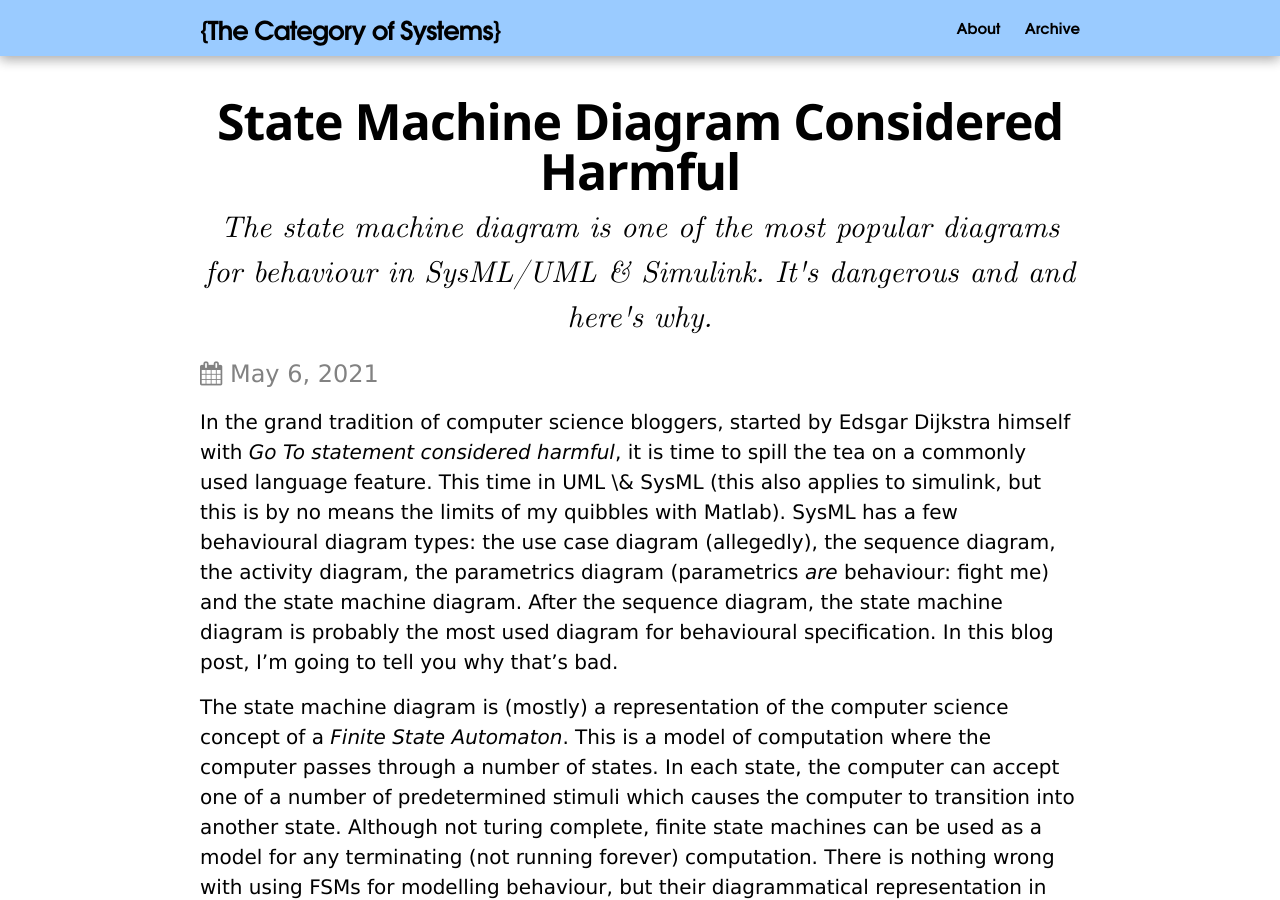
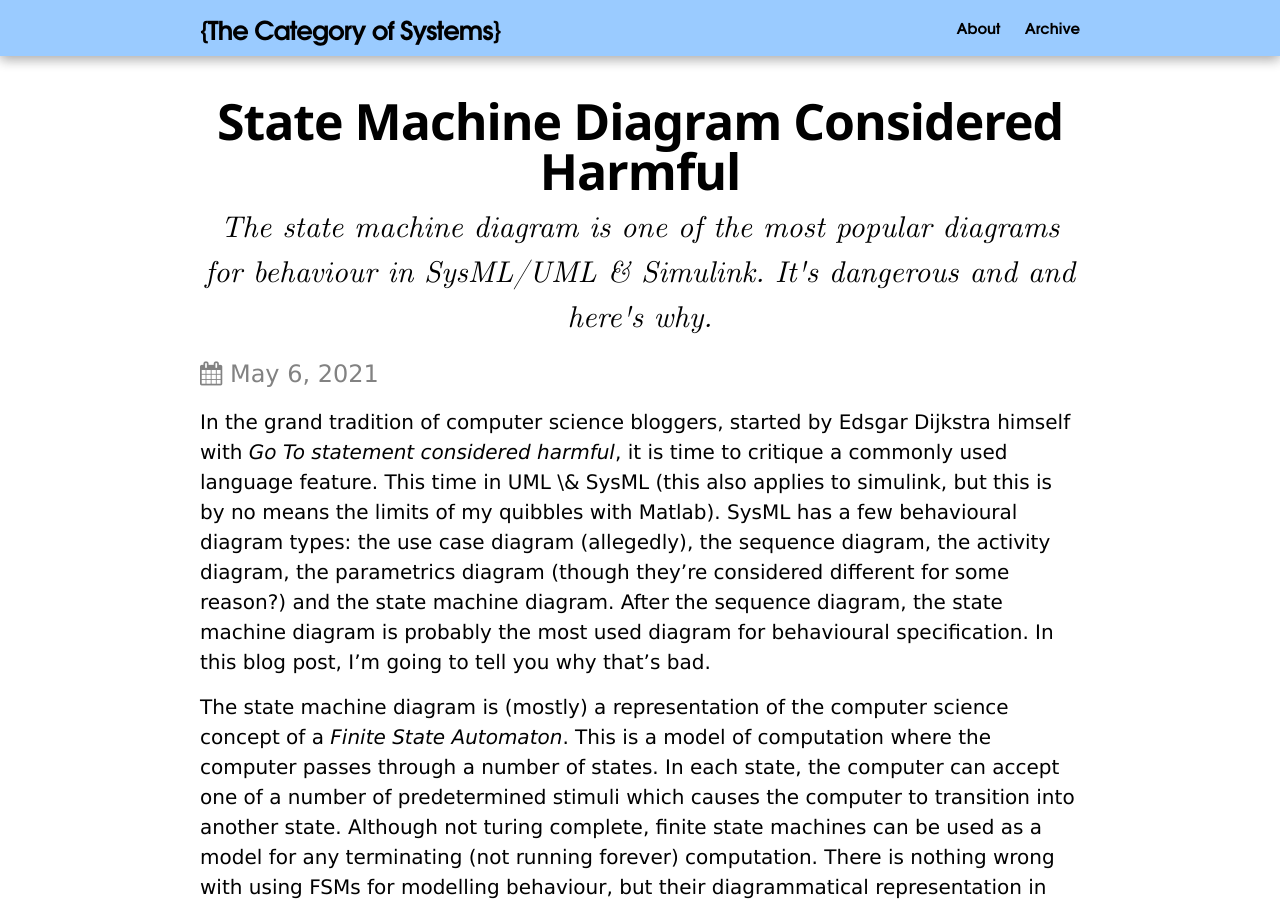
Before and after one commit to cathxrsis/cathxrsis.github.io, a Jekyll site: the page built from _posts/2021-05-06-STM-Considered-Harmful.md, in a window 1280 px wide and 900 px high. Built offline with Jekyll 4.4.1, drawn with Linux system fonts in a browser that asks for light colours; comment, search, counter and statistics services are not loaded.

Commit message:
Update 2021-05-06-STM-Considered-Harmful.md

```diff
--- a/_posts/2021-05-06-STM-Considered-Harmful.md
+++ b/_posts/2021-05-06-STM-Considered-Harmful.md
@@ -11,7 +11,7 @@ tags:
 comments: true
 ---
 
-In the grand tradition of computer science bloggers, started by Edsgar Dijkstra himself with [*Go To statement considered harmful*](https://homepages.cwi.nl/~storm/teaching/reader/Dijkstra68.pdf), it is time to spill the tea on a commonly used language feature. This time in UML \& SysML (this also applies to simulink, but this is by no means the limits of my quibbles with Matlab). SysML has a few behavioural diagram types: the use case diagram (allegedly), the sequence diagram, the activity diagram, the parametrics diagram (parametrics *are* behaviour: fight me) and the state machine diagram. After the sequence diagram, the state machine diagram is probably the most used diagram for behavioural specification. In this blog post, I'm going to tell you why that's bad.
+In the grand tradition of computer science bloggers, started by Edsgar Dijkstra himself with [*Go To statement considered harmful*](https://homepages.cwi.nl/~storm/teaching/reader/Dijkstra68.pdf), it is time to critique a commonly used language feature. This time in UML \& SysML (this also applies to simulink, but this is by no means the limits of my quibbles with Matlab). SysML has a few behavioural diagram types: the use case diagram (allegedly), the sequence diagram, the activity diagram, the parametrics diagram (though they're considered different for some reason?) and the state machine diagram. After the sequence diagram, the state machine diagram is probably the most used diagram for behavioural specification. In this blog post, I'm going to tell you why that's bad.
 
 <!-- more -->
 
```
